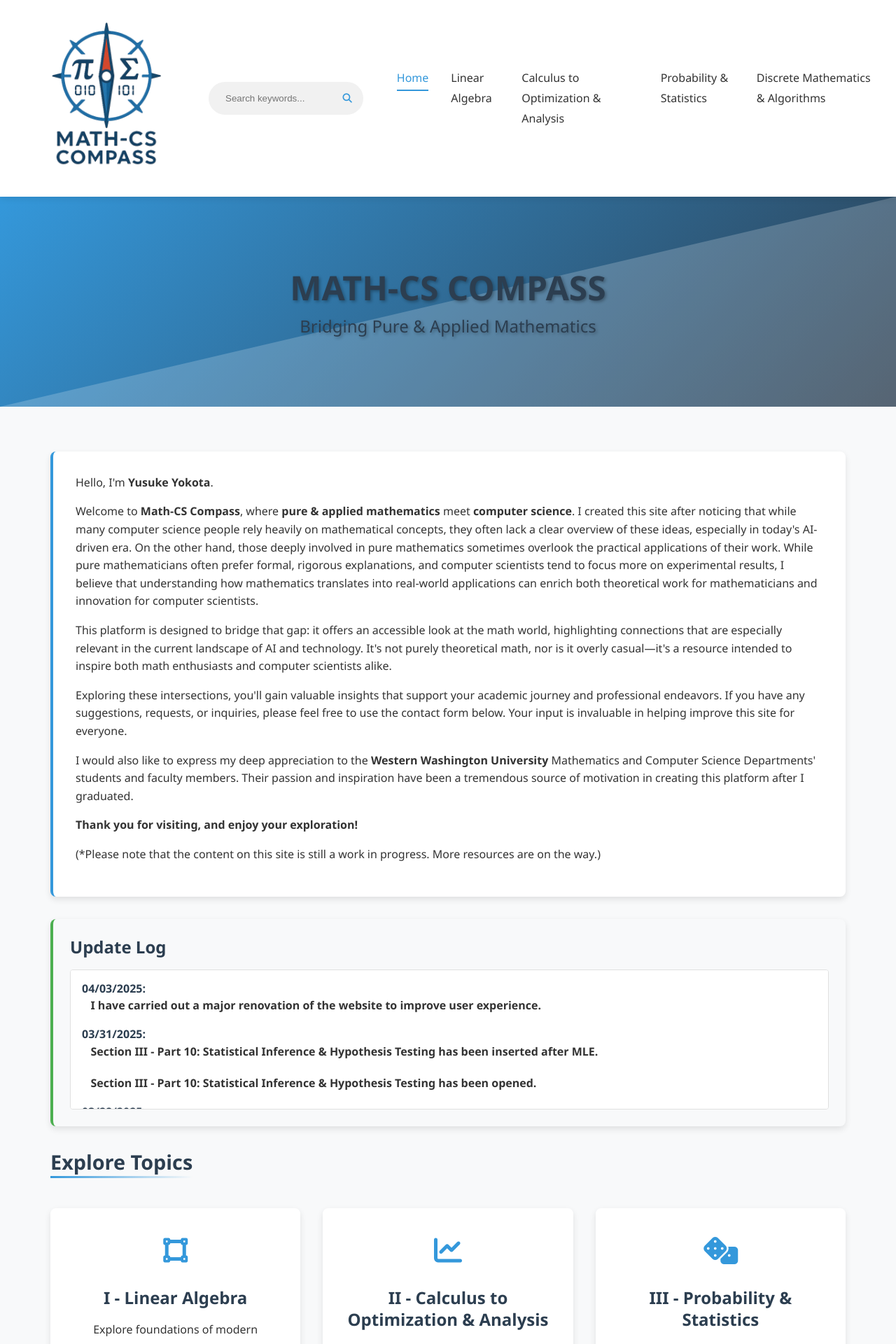
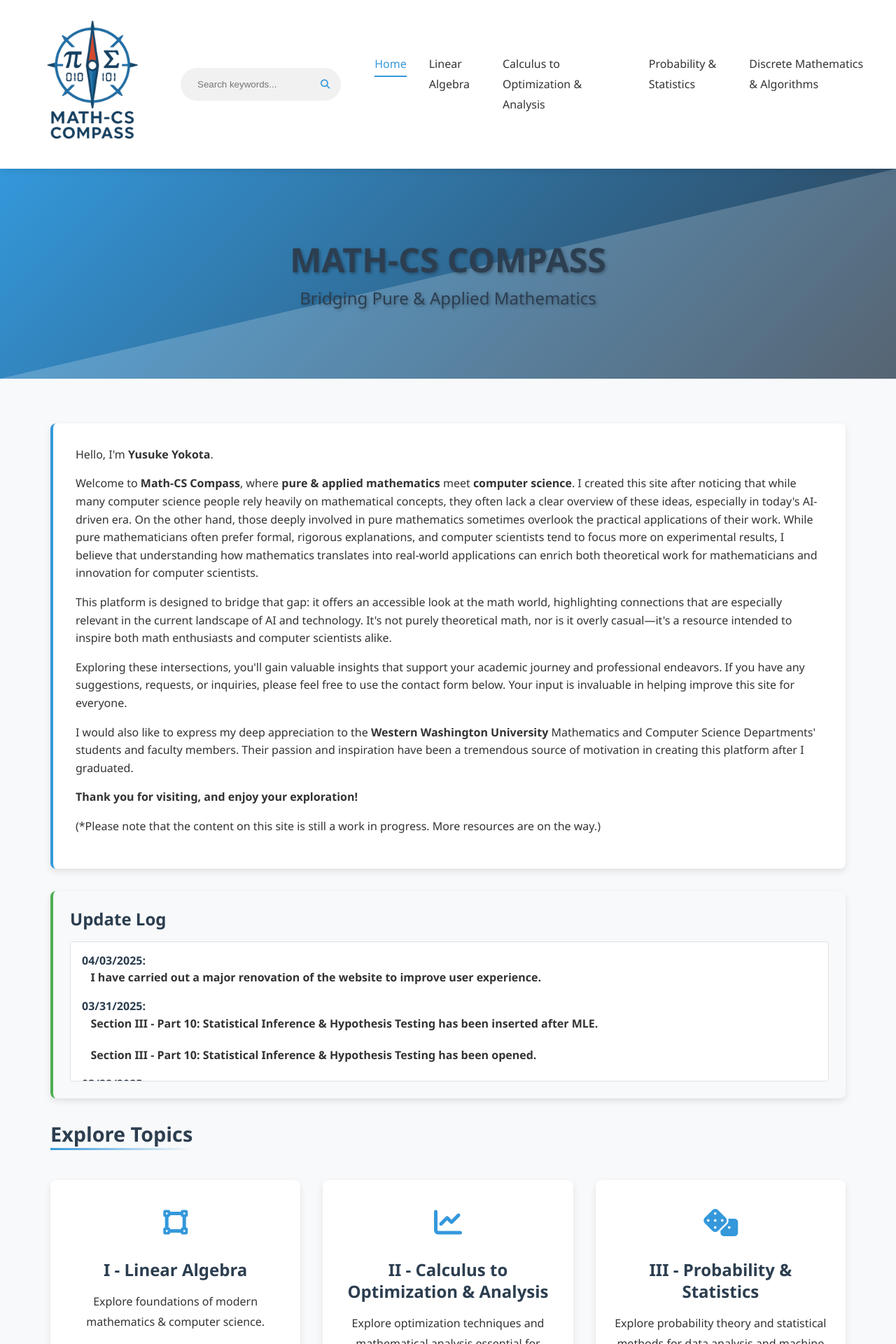
Before and after one commit to Yusukey01/yusukey01.github.io, a Jekyll site: the page built from index.html, in a window 1280 px wide. Shown: the top 1920 px of the page at 70% size. Built offline with Jekyll 4.4.1, drawn with Linux system fonts in a browser that asks for light colours.

Commit message:
made website logo

```diff
--- a/css/styles.css
+++ b/css/styles.css
@@ -26,7 +26,7 @@ body {
 }
 
 .site-logo {
-    height: 240px; /* Adjust based on your navbar height */
+    height: 200px; /* Adjust based on your navbar height */
     width: auto;
     margin-right: 10px;
 }
```
